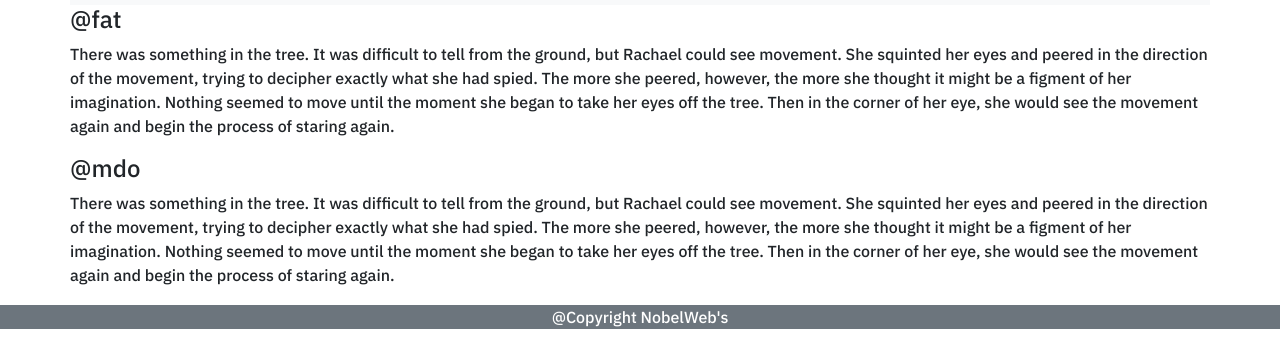
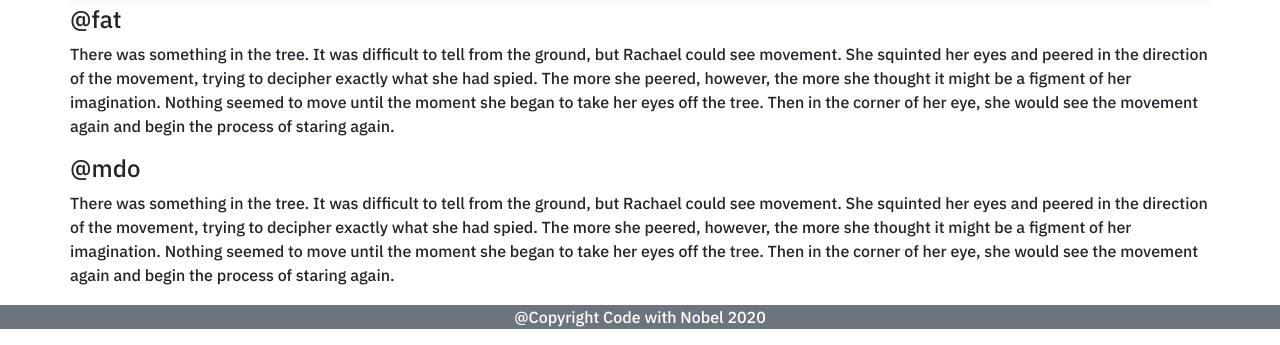
Before and after one commit to NobelDhaliwal/Bootstrap5-Website, a website: page about.html in a window 1280 px wide. Shown: the part 631-976 px from the top of the page. Drawn offline with nearby package versions, Linux system fonts and the light colour scheme.

Commit message:
Update about.html

```diff
--- a/about.html
+++ b/about.html
@@ -182,7 +182,7 @@ justify-content-center align-items-start">
     </div>
     <!-- Footer -->
     <footer class="bg-secondary text-center text-white">
-        <p>@Copyright NobelWeb's</p>
+        <p>@Copyright Code with Nobel 2020</p>
 
     </footer>
 
```
